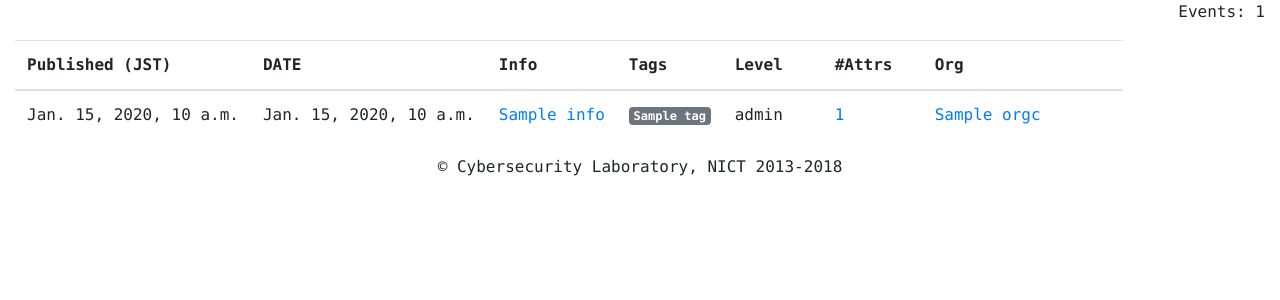
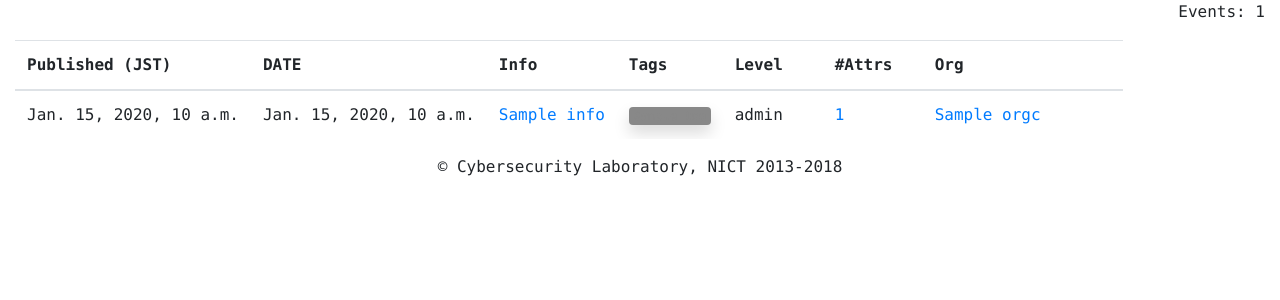
Before and after one commit to nict-csl/exist, a Django app: template threat_hunter/templates/threat_hunter/event_list.html in a window 1280 px wide. Shown: the part 56-356 px from the top of the page. Run offline with Django 3.2, Linux system fonts and the light colour scheme; the template is opened without the code that fills it: most values are stand-ins (such as "Sample title", 1, 10 or a date in 2020); some libraries are stand-ins or nearby versions.

Commit message:
fix threat hunter tag color

```diff
--- a/threat_hunter/templates/threat_hunter/event_list.html
+++ b/threat_hunter/templates/threat_hunter/event_list.html
@@ -24,7 +24,7 @@
         <td style="word-wrap:break-word;"><a href="{% url 'threat:event_detail' event.id %}">{{ event.info }}</a></td>
         <td style="word-wrap:break-word;">
             {% for tag in event.tags.all %}
-            <a href="{{ request.path }}?tag={{ tag.id }}"><span class="badge badge-secondary">{{ tag.name }}</span></a>
+            <a href="{{ request.path }}?{{ request.GET.urlencode }}&tag={{ tag.id }}"><span class="badge badge-secondary shadow" style="color: {{ tag.get_textcolor }}; background-color: {{ tag.colour }};">{{ tag.name }}</span></a>
             {% endfor %}
         </td>
         <td>{{ event.get_threat_level_id_display }}</td>
```
